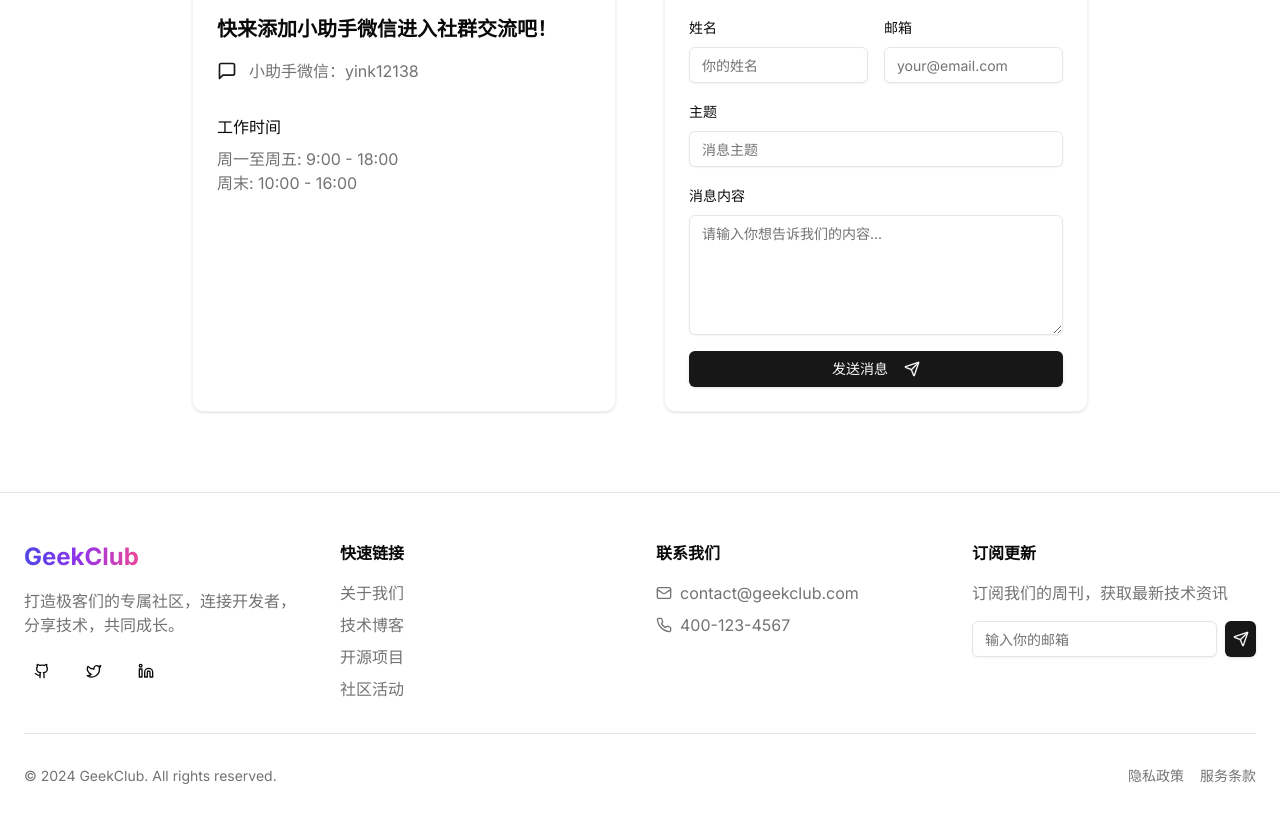
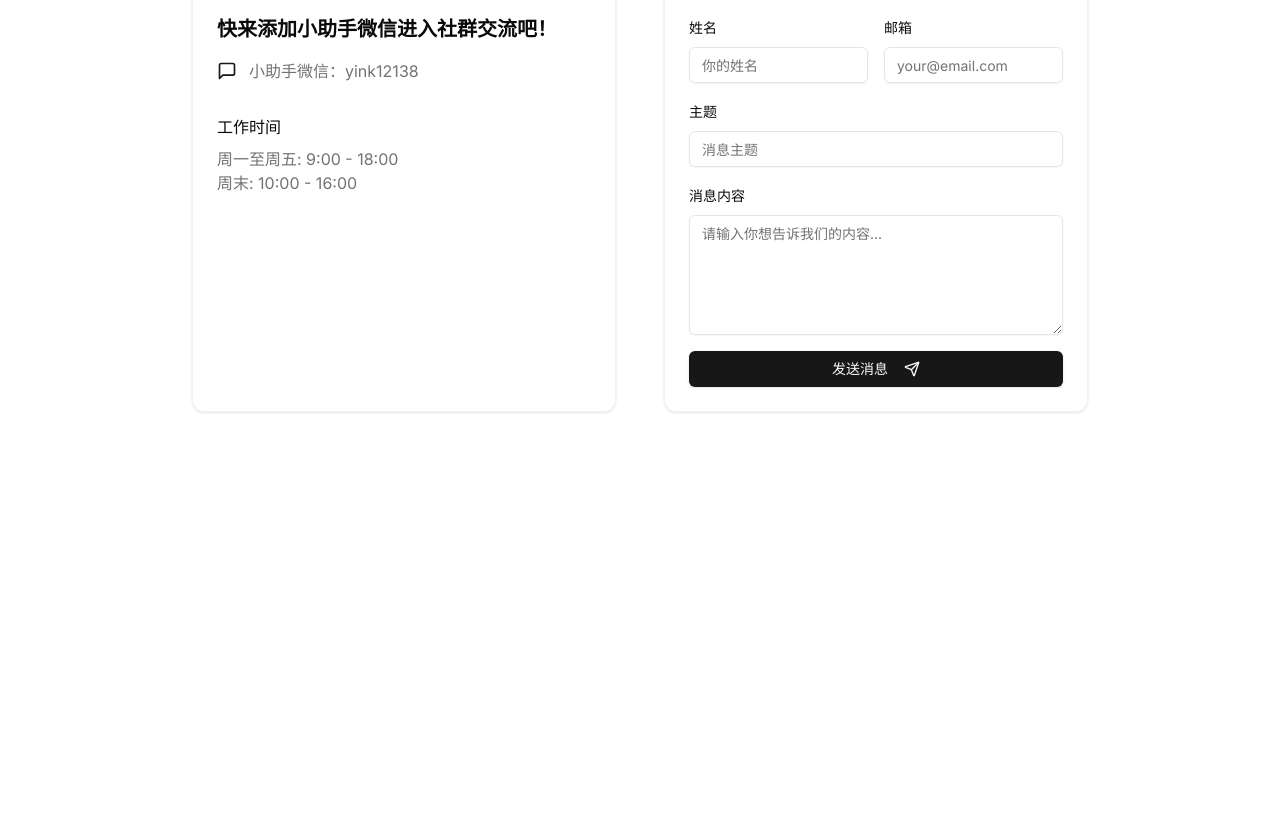
Before and after one commit to kerthans/1x100geekweb, a Next.js app: page / in a window 1280 px wide. Shown: the part 3755-4577 px from the top of the page. After the commit the page ends 4455 px from the top, so only its background shows below. Built offline with nearby package versions, Linux system fonts and the light colour scheme.

Commit message:
测试简单的底部组件

```diff
--- a/src/app/page.tsx
+++ b/src/app/page.tsx
@@ -7,7 +7,7 @@ import { BlogPreviewSection } from '@/components/blog-preview-section'
 import { TestimonialsSection } from '@/components/testimonials-section'
 import { CTASection } from '@/components/cta-section'
 import { ContactSection } from '@/components/contact-section'
-import { Foot } from '@/components/footer'
+import { Footer } from '@/components/footer'
 
 export default function HomePage() {
   return (
@@ -19,7 +19,7 @@ export default function HomePage() {
       <TestimonialsSection />
       <CTASection />
       <ContactSection />
-      <Foot />
+      <Footer />
     </main>
   )
 }
--- a/src/components/Footer.tsx
+++ b/src/components/Footer.tsx
@@ -1,142 +1,164 @@
+// 'use client'
+
+// import { motion } from 'framer-motion'
+// import Link from 'next/link'
+// import { Button } from '@/components/ui/button'
+// import { Input } from '@/components/ui/input'
+// import { Github, Twitter, Linkedin, Send, Mail, Phone  } from 'lucide-react'
+// import { Separator } from '@/components/ui/separator'
+
+// const fadeInUpVariants = {
+//   hidden: { opacity: 0, y: 20 },
+//   visible: {
+//     opacity: 1,
+//     y: 0,
+//     transition: {
+//       duration: 0.5
+//     }
+//   }
+// }
+
+// export function Foot() {
+//   return (
+//     <footer className="bg-background border-t">
+//       <div className="container mx-auto px-6 py-12">
+//         <motion.div
+//           className="grid grid-cols-1 md:grid-cols-2 lg:grid-cols-4 gap-8"
+//           initial="hidden"
+//           whileInView="visible"
+//           viewport={{ once: true }}
+//           variants={{
+//             visible: {
+//               transition: {
+//                 staggerChildren: 0.1
+//               }
+//             }
+//           }}
+//         >
+//           <motion.div className="space-y-4" variants={fadeInUpVariants}>
+//             <Link href="/" className="text-2xl font-bold text-gradient group relative inline-block">
+//               GeekClub
+//               <span className="absolute -bottom-1 left-0 w-0 h-0.5 bg-primary transition-all group-hover:w-full" />
+//             </Link>
+//             <p className="text-muted-foreground">
+//               打造极客们的专属社区，连接开发者，分享技术，共同成长。
+//             </p>
+//             <div className="flex space-x-4">
+//               <Button variant="ghost" size="icon" className="hover:scale-110 transition-transform">
+//                 <Github className="h-5 w-5" />
+//               </Button>
+//               <Button variant="ghost" size="icon" className="hover:scale-110 transition-transform">
+//                 <Twitter className="h-5 w-5" />
+//               </Button>
+//               <Button variant="ghost" size="icon" className="hover:scale-110 transition-transform">
+//                 <Linkedin className="h-5 w-5" />
+//               </Button>
+//             </div>
+//           </motion.div>
+
+//           <motion.div variants={fadeInUpVariants}>
+//             <h3 className="font-semibold mb-4">快速链接</h3>
+//             <ul className="space-y-2">
+//               {quickLinks.map((link) => (
+//                 <li key={link.href}>
+//                   <Link
+//                     href={link.href}
+//                     className="text-muted-foreground hover:text-primary transition-colors hover:translate-x-1 inline-block"
+//                   >
+//                     {link.text}
+//                   </Link>
+//                 </li>
+//               ))}
+//             </ul>
+//           </motion.div>
+
+//           <motion.div variants={fadeInUpVariants}>
+//             <h3 className="font-semibold mb-4">联系我们</h3>
+//             <ul className="space-y-2">
+//               {/* <li className="flex items-center text-muted-foreground group hover:text-primary transition-colors">
+//                 <Map className="h-4 w-4 mr-2 group-hover:scale-110 transition-transform" />
+//                 北京市海淀区中关村
+//               </li> */}
+//               <li className="flex items-center text-muted-foreground group hover:text-primary transition-colors">
+//                 <Mail className="h-4 w-4 mr-2 group-hover:scale-110 transition-transform" />
+//                 contact@geekclub.com
+//               </li>
+//               <li className="flex items-center text-muted-foreground group hover:text-primary transition-colors">
+//                 <Phone className="h-4 w-4 mr-2 group-hover:scale-110 transition-transform" />
+//                 400-123-4567
+//               </li>
+//             </ul>
+//           </motion.div>
+
+//           <motion.div variants={fadeInUpVariants}>
+//             <h3 className="font-semibold mb-4">订阅更新</h3>
+//             <p className="text-muted-foreground mb-4">订阅我们的周刊，获取最新技术资讯</p>
+//             <div className="flex gap-2">
+//               <Input
+//                 placeholder="输入你的邮箱"
+//                 className="focus-visible:ring-primary"
+//               />
+//               <Button
+//                 size="icon"
+//                 className="bg-primary hover:bg-primary/90 transition-colors"
+//               >
+//                 <Send className="h-4 w-4" />
+//               </Button>
+//             </div>
+//           </motion.div>
+//         </motion.div>
+
+//         <Separator className="my-8" />
+
+//         <motion.div
+//           className="flex flex-col md:flex-row justify-between items-center gap-4"
+//           initial={{ opacity: 0 }}
+//           whileInView={{ opacity: 1 }}
+//           viewport={{ once: true }}
+//           transition={{ delay: 0.5 }}
+//         >
+//           <p className="text-sm text-muted-foreground">
+//             © 2024 GeekClub. All rights reserved.
+//           </p>
+//           <div className="flex gap-4 text-sm text-muted-foreground">
+//             <Link href="/privacy" className="hover:text-primary transition-colors">
+//               隐私政策
+//             </Link>
+//             <Link href="/terms" className="hover:text-primary transition-colors">
+//               服务条款
+//             </Link>
+//           </div>
+//         </motion.div>
+//       </div>
+//     </footer>
+//   )
+// }
+
+// const quickLinks = [
+//   { href: '/about', text: '关于我们' },
+//   { href: '/blog', text: '技术博客' },
+//   { href: '/projects', text: '开源项目' },
+//   { href: '/events', text: '社区活动' },
+// ]
+
 'use client'
 
 import { motion } from 'framer-motion'
-import Link from 'next/link'
-import { Button } from '@/components/ui/button'
-import { Input } from '@/components/ui/input'
-import { Github, Twitter, Linkedin, Send, Mail, Phone  } from 'lucide-react'
-import { Separator } from '@/components/ui/separator'
 
-const fadeInUpVariants = {
-  hidden: { opacity: 0, y: 20 },
-  visible: {
-    opacity: 1,
-    y: 0,
-    transition: {
-      duration: 0.5
-    }
-  }
-}
-
-export function Foot() {
+export function Footer() {
   return (
-    <footer className="bg-background border-t">
-      <div className="container mx-auto px-6 py-12">
-        <motion.div
-          className="grid grid-cols-1 md:grid-cols-2 lg:grid-cols-4 gap-8"
-          initial="hidden"
-          whileInView="visible"
-          viewport={{ once: true }}
-          variants={{
-            visible: {
-              transition: {
-                staggerChildren: 0.1
-              }
-            }
-          }}
-        >
-          <motion.div className="space-y-4" variants={fadeInUpVariants}>
-            <Link href="/" className="text-2xl font-bold text-gradient group relative inline-block">
-              GeekClub
-              <span className="absolute -bottom-1 left-0 w-0 h-0.5 bg-primary transition-all group-hover:w-full" />
-            </Link>
-            <p className="text-muted-foreground">
-              打造极客们的专属社区，连接开发者，分享技术，共同成长。
-            </p>
-            <div className="flex space-x-4">
-              <Button variant="ghost" size="icon" className="hover:scale-110 transition-transform">
-                <Github className="h-5 w-5" />
-              </Button>
-              <Button variant="ghost" size="icon" className="hover:scale-110 transition-transform">
-                <Twitter className="h-5 w-5" />
-              </Button>
-              <Button variant="ghost" size="icon" className="hover:scale-110 transition-transform">
-                <Linkedin className="h-5 w-5" />
-              </Button>
-            </div>
-          </motion.div>
-
-          <motion.div variants={fadeInUpVariants}>
-            <h3 className="font-semibold mb-4">快速链接</h3>
-            <ul className="space-y-2">
-              {quickLinks.map((link) => (
-                <li key={link.href}>
-                  <Link
-                    href={link.href}
-                    className="text-muted-foreground hover:text-primary transition-colors hover:translate-x-1 inline-block"
-                  >
-                    {link.text}
-                  </Link>
-                </li>
-              ))}
-            </ul>
-          </motion.div>
-
-          <motion.div variants={fadeInUpVariants}>
-            <h3 className="font-semibold mb-4">联系我们</h3>
-            <ul className="space-y-2">
-              {/* <li className="flex items-center text-muted-foreground group hover:text-primary transition-colors">
-                <Map className="h-4 w-4 mr-2 group-hover:scale-110 transition-transform" />
-                北京市海淀区中关村
-              </li> */}
-              <li className="flex items-center text-muted-foreground group hover:text-primary transition-colors">
-                <Mail className="h-4 w-4 mr-2 group-hover:scale-110 transition-transform" />
-                contact@geekclub.com
-              </li>
-              <li className="flex items-center text-muted-foreground group hover:text-primary transition-colors">
-                <Phone className="h-4 w-4 mr-2 group-hover:scale-110 transition-transform" />
-                400-123-4567
-              </li>
-            </ul>
-          </motion.div>
-
-          <motion.div variants={fadeInUpVariants}>
-            <h3 className="font-semibold mb-4">订阅更新</h3>
-            <p className="text-muted-foreground mb-4">订阅我们的周刊，获取最新技术资讯</p>
-            <div className="flex gap-2">
-              <Input
-                placeholder="输入你的邮箱"
-                className="focus-visible:ring-primary"
-              />
-              <Button
-                size="icon"
-                className="bg-primary hover:bg-primary/90 transition-colors"
-              >
-                <Send className="h-4 w-4" />
-              </Button>
-            </div>
-          </motion.div>
-        </motion.div>
-
-        <Separator className="my-8" />
-
-        <motion.div
-          className="flex flex-col md:flex-row justify-between items-center gap-4"
-          initial={{ opacity: 0 }}
-          whileInView={{ opacity: 1 }}
-          viewport={{ once: true }}
-          transition={{ delay: 0.5 }}
-        >
-          <p className="text-sm text-muted-foreground">
-            © 2024 GeekClub. All rights reserved.
-          </p>
-          <div className="flex gap-4 text-sm text-muted-foreground">
-            <Link href="/privacy" className="hover:text-primary transition-colors">
-              隐私政策
-            </Link>
-            <Link href="/terms" className="hover:text-primary transition-colors">
-              服务条款
-            </Link>
-          </div>
-        </motion.div>
+    <motion.footer
+      initial={{ opacity: 0 }}
+      whileInView={{ opacity: 1 }}
+      viewport={{ once: true }}
+      className="relative py-20 overflow-hidden"
+    >
+      {/* Footer content */}
+      <div className="relative container mx-auto px-4">
+        <div className="grid grid-cols-1 md:grid-cols-4 gap-12 mb-12">
+          {/* Footer content sections */}
+        </div>
       </div>
-    </footer>
+    </motion.footer>
   )
 }
-
-const quickLinks = [
-  { href: '/about', text: '关于我们' },
-  { href: '/blog', text: '技术博客' },
-  { href: '/projects', text: '开源项目' },
-  { href: '/events', text: '社区活动' },
-]
```
